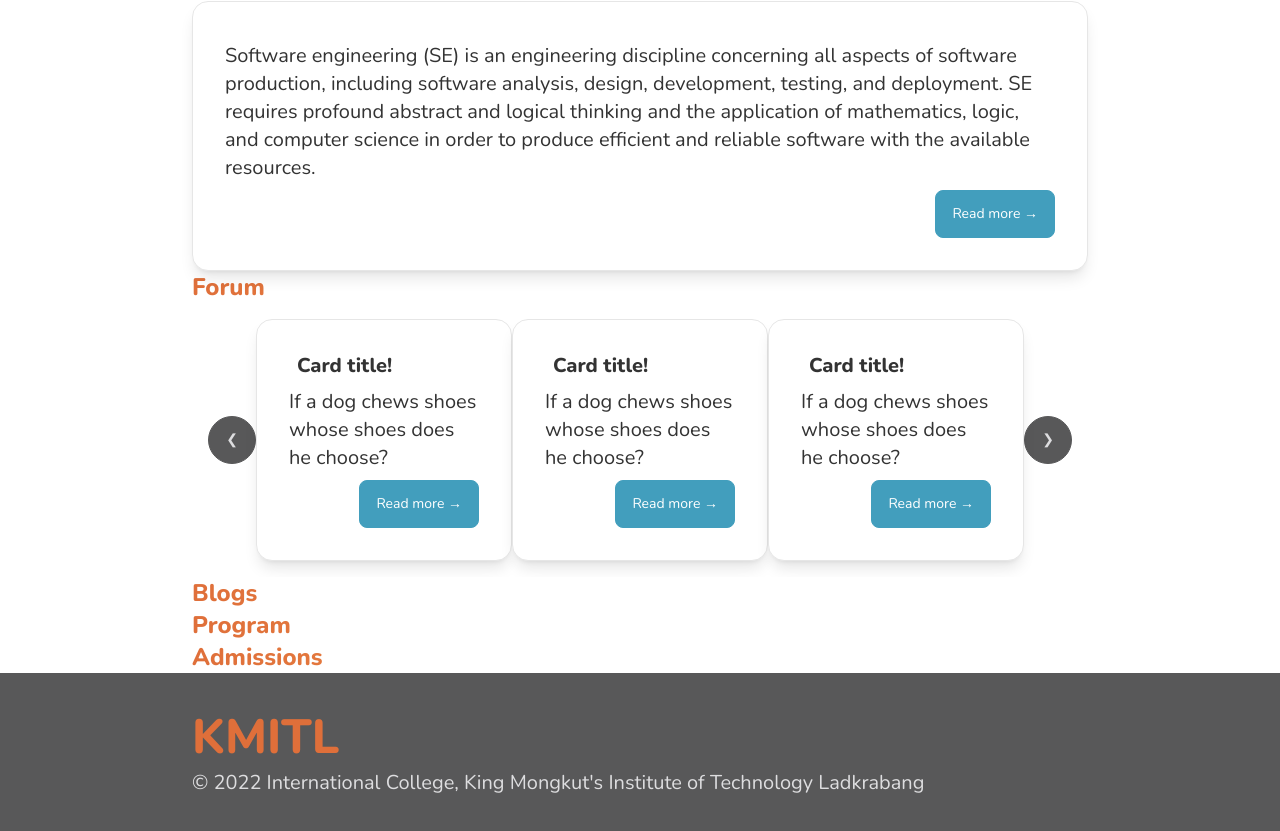
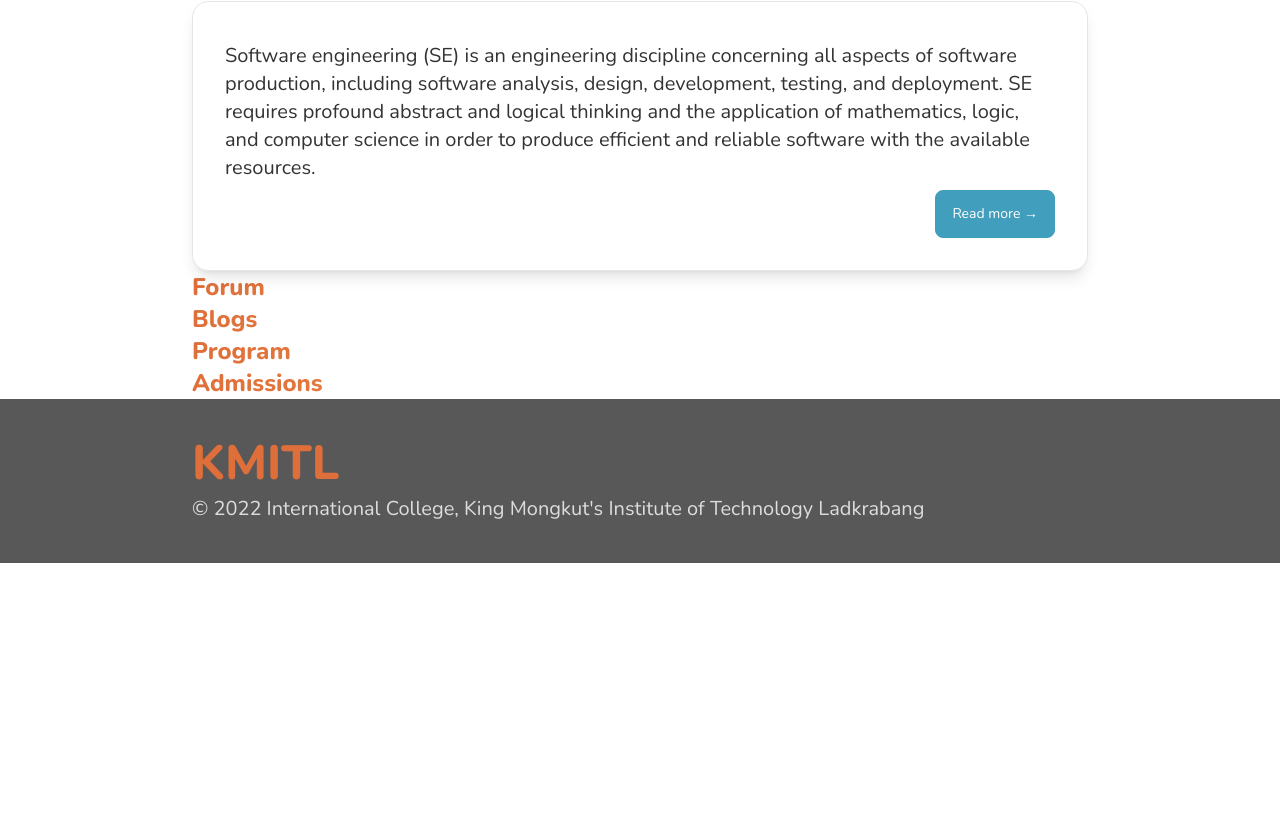
Before and after one commit to neneprm/SE-WEBSITE, a Next.js app: page / in a window 1280 px wide. Shown: the part 897-1728 px from the top of the page. After the commit the page ends 1460 px from the top, so only its background shows below. Built offline with nearby package versions, Linux system fonts and the light colour scheme.

Commit message:
Remove forum carousel

```diff
--- a/pages/index.tsx
+++ b/pages/index.tsx
@@ -41,32 +41,6 @@ const Home: NextPage = () => {
       <Card cardStyle="w-full" body="Software engineering (SE) is an engineering discipline concerning all aspects of software production, including software analysis, design, development, testing, and deployment. SE requires profound abstract and logical thinking and the application of mathematics, logic, and computer science in order to produce efficient and reliable software with the available resources." link="/about"/>
 
       <H4 style="font-bold text-gradient" text="Forum" />
-      <section className="carousel carousel-center p-4 space-x-4 w-full">
-        <div id="slide1" className="carousel-item relative w-full justify-between">
-          <a href="#slide3" className="btn btn-circle place container my-auto">❮</a>
-          <Card title="Card title!" body="If a dog chews shoes whose shoes does he choose?" link="Read more →" />
-          <Card title="Card title!" body="If a dog chews shoes whose shoes does he choose?" link="Read more →" />
-          <Card title="Card title!" body="If a dog chews shoes whose shoes does he choose?" link="Read more →" />
-          <a href="#slide2" className="btn btn-circle ontainer my-auto">❯</a>
-        </div>
-
-        <div id="slide2" className="carousel-item relative w-full justify-between">
-          <a href="#slide1" className="btn btn-circle place container my-auto">❮</a>
-          <Card title="Card title!" body="If a dog chews shoes whose shoes does he choose?" link="Read more →" />
-          <Card title="Card title!" body="If a dog chews shoes whose shoes does he choose?" link="Read more →" />
-          <Card title="Card title!" body="If a dog chews shoes whose shoes does he choose?" link="Read more →" />
-          <a href="#slide3" className="btn btn-circle ontainer my-auto">❯</a>
-        </div>
-
-        <div id="slide3" className="carousel-item relative w-full justify-between">
-          <a href="#slide2" className="btn btn-circle place container my-auto">❮</a>
-          <Card title="Card title!" body="If a dog chews shoes whose shoes does he choose?" link="Read more →" />
-          <Card title="Card title!" body="If a dog chews shoes whose shoes does he choose?" link="Read more →" />
-          <Card title="Card title!" body="If a dog chews shoes whose shoes does he choose?" link="Read more →" />
-          <a href="#slide1" className="btn btn-circle ontainer my-auto">❯</a>
-        </div>
-      </section>
-
       <H4 style="font-bold text-gradient" text="Blogs" />
       <H4 style="font-bold text-gradient" text="Program" />
       <H4 style="font-bold text-gradient" text="Admissions" />
```
